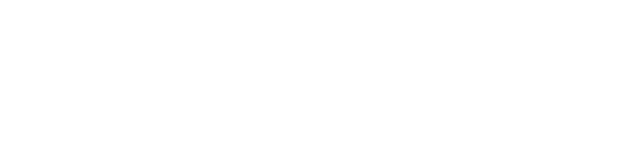
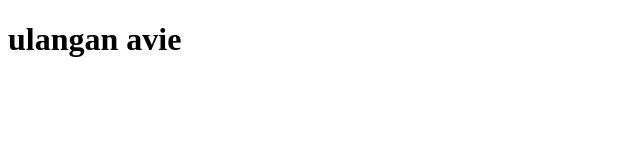
Before and after one commit to 01avicennae/UlanganGitHub8April, a plain HTML site: page index.html in a window 1280 px wide. Shown: the whole page, without its empty margins (0-640 px from the left). Drawn offline with Linux system fonts and the light colour scheme.

Commit message:
masukan teks

```diff
--- a/index.html
+++ b/index.html
@@ -6,6 +6,6 @@
     <title>Ulangan</title>
 </head>
 <body>
-
+    <h1>ulangan avie</h1>
 </body>
 </html>
```
